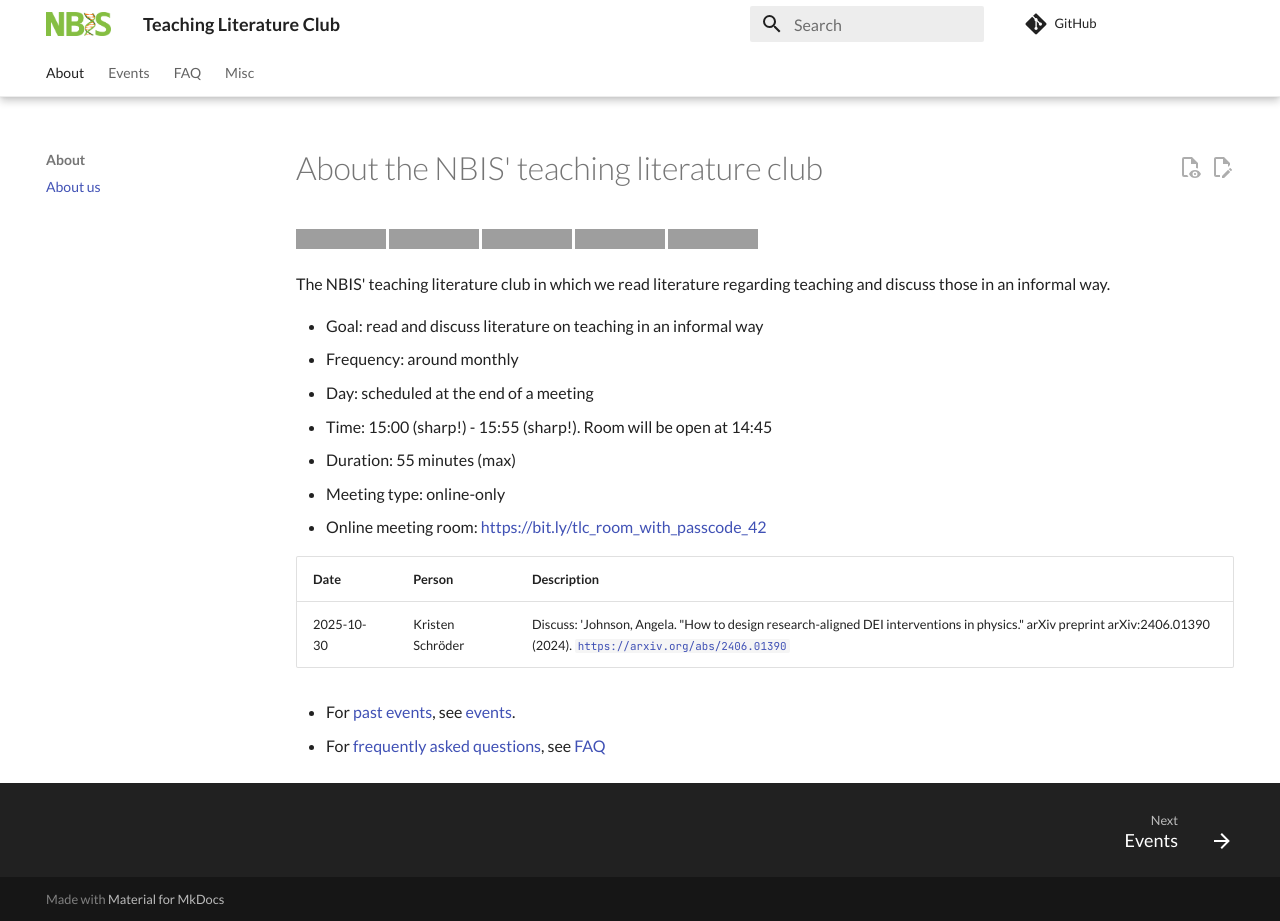
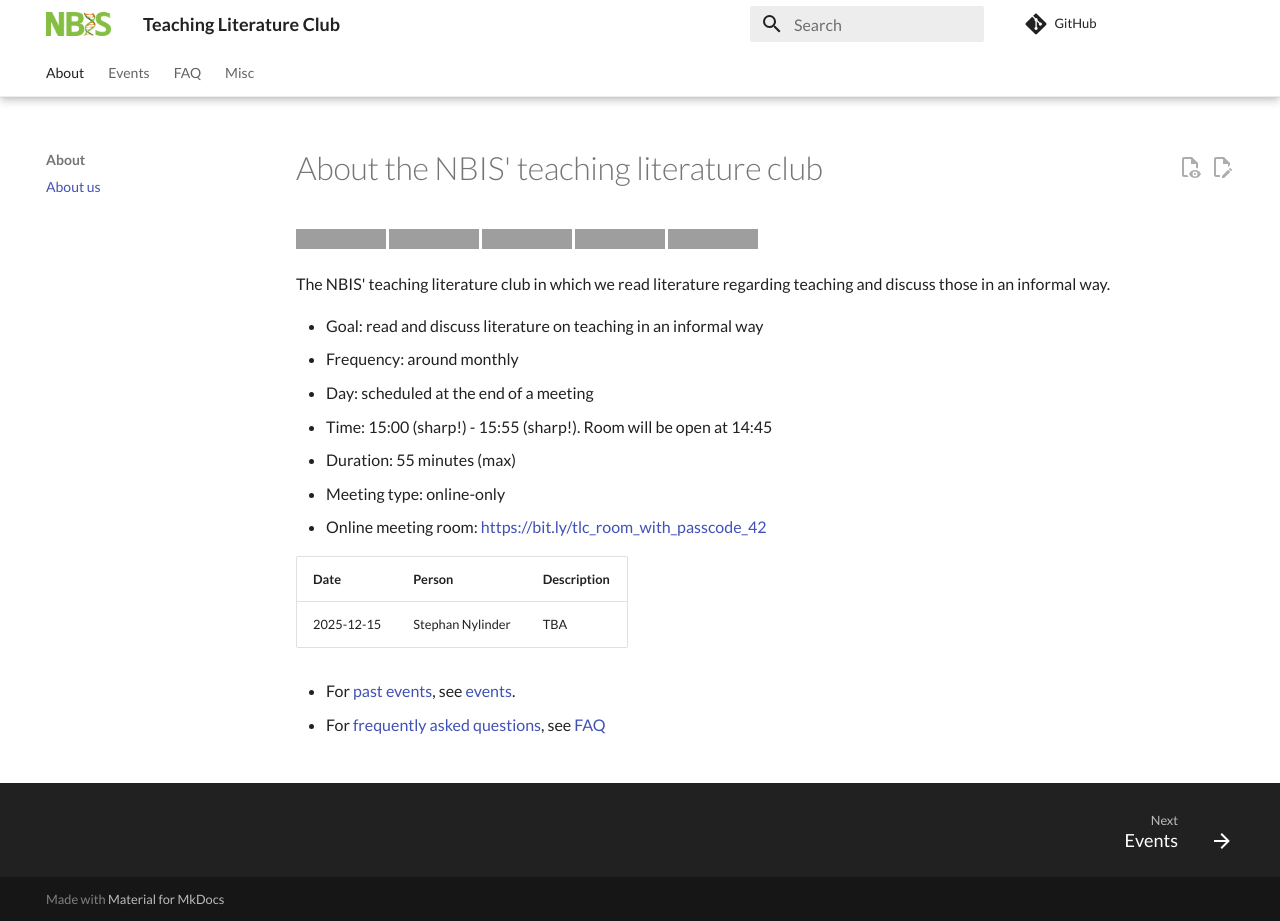
Before and after one commit to NBISweden/teaching_literature_club, an MkDocs documentation site: the page built from docs/README.md, in a window 1280 px wide and 921 px high, cut to the strip 0-921 px from the top of the window. Built offline with MkDocs 1.6.1 and Material for MkDocs 9.7.7, drawn with Linux system fonts in a browser that asks for light colours; comment, search, counter and statistics services are not loaded; grey boxes are pictures that could not be loaded.

```diff
--- a/docs/README.md
+++ b/docs/README.md
@@ -34,7 +34,7 @@ and discuss those in an informal way.
 
 | Date       | Person           | Description  |
 | ---------- | ---------------- | ------------ |
-| 2025-10-30 | Kristen Schröder | Discuss: 'Johnson, Angela. "How to design research-aligned DEI interventions in physics." arXiv preprint arXiv:2406.01390 (2024). [`https://arxiv.org/abs/2406.01390`](https://arxiv.org/abs/2406.01390) |
+| 2025-12-15 | Stephan Nylinder | TBA          |
 
 <!-- markdownlint-enable MD013 -->
 
```
Also changed, not shown: docs/events/README.md (+1 -0 lines).
